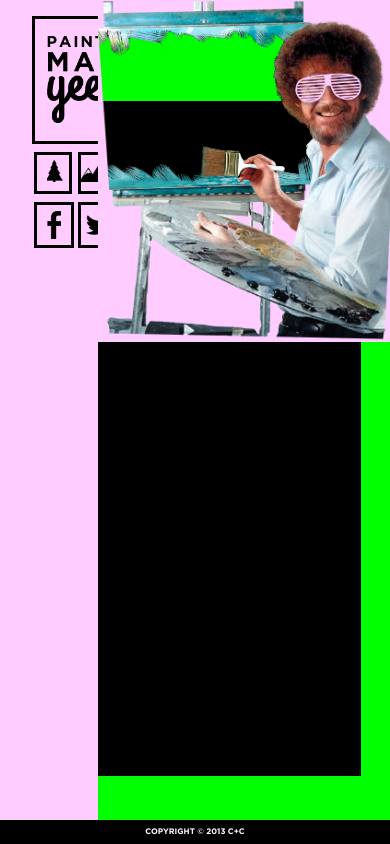
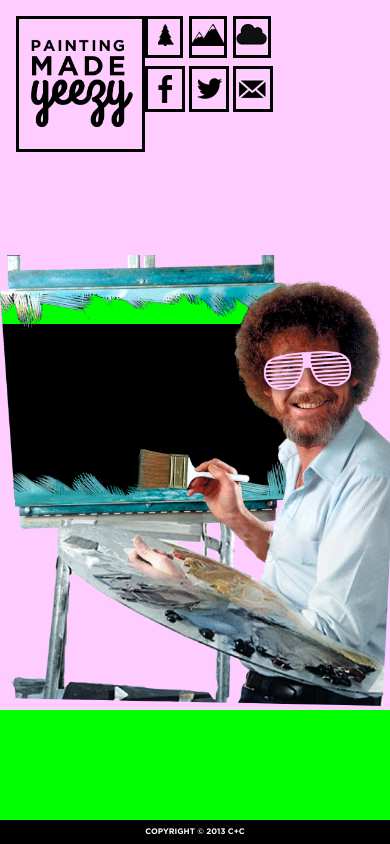
Before and after one commit to chrisedwards82/paintingmadeyeezy, a PHP site: page / in a window 390 px wide. Run offline with PHP 8.4, Linux system fonts and the light colour scheme; some libraries are stand-ins or nearby versions.

Commit message:
adjusting mobile/tablet/small screen breakpoints

```diff
--- a/dev/css/main.css
+++ b/dev/css/main.css
@@ -167,7 +167,7 @@ header h1 {
   color: #000;
   text-align: center;
   width: 123px;
-  height: 122px;
+  height: 130px;
   text-indent: -9999em;
   background-image: url("../img/header.png");
   background-repeat: no-repeat;
@@ -377,7 +377,7 @@ header nav .soundboard .cloud:hover {
   position: absolute;
   top: 12%;
   width: 90%;
-  height: 80%;
+  height: 60%;
   background-color: #000;
   z-index: 7;
   overflow: hidden;
@@ -419,18 +419,40 @@ footer p a:hover {
     background-color: #f00;
   }
 }
+@media screen and (max-width: 660px) {
+  /* line 118, ../sass/main.scss */
+  header {
+    margin: 0 auto;
+  }
+  /* line 122, ../sass/main.scss */
+  header h1 {
+    float: left;
+  }
+  /* line 125, ../sass/main.scss */
+  header nav {
+    float: left;
+  }
+
+  /* line 129, ../sass/main.scss */
+  #main {
+    width: 100%;
+    height: 70%;
+    top: auto;
+    bottom: 0;
+  }
+}
 @media screen and (max-width: 480px) {
-  /* line 118, ../sass/main.scss */
+  /* line 140, ../sass/main.scss */
   #main {
     background-color: #0f0;
   }
 }
-/* line 123, ../sass/main.scss */
+/* line 145, ../sass/main.scss */
 .mejs-layers, .mejs-controls {
   display: none;
 }
 
-/* line 126, ../sass/main.scss */
+/* line 148, ../sass/main.scss */
 audio {
   display: none;
 }
--- a/dev/sass/_nav.scss
+++ b/dev/sass/_nav.scss
@@ -12,7 +12,7 @@ header {
 		color: #000;
 		text-align: center;
 		width: 123px;
-		height: 122px;
+		height: 130px;
 		text-indent: -9999em;
 		background-image: url('../img/header.png');
 		background-repeat: no-repeat;
--- a/dev/sass/main.scss
+++ b/dev/sass/main.scss
@@ -65,7 +65,7 @@ body, html {
 		position: absolute;
 		top:12%;
 		width: 90%;
-		height: 80%;
+		height: 60%;
 		background-color: #000;
 		z-index:7;
 		overflow: hidden;
@@ -114,6 +114,28 @@ footer {
 	}
 }
 
+@media screen and (max-width:660px){
+	header {
+		//width: 100%;
+		margin: 0 auto;
+		//clear: right;
+		h1{
+			float: left;
+		}
+		nav{
+			float: left;
+		}
+	}
+	#main {
+		width: 100%;
+		height: 70%;
+		top: auto;
+		bottom: 0;
+
+	}
+
+}
+
 @media screen and (max-width: 480px){
 	#main {
 		background-color: #0f0;
```
